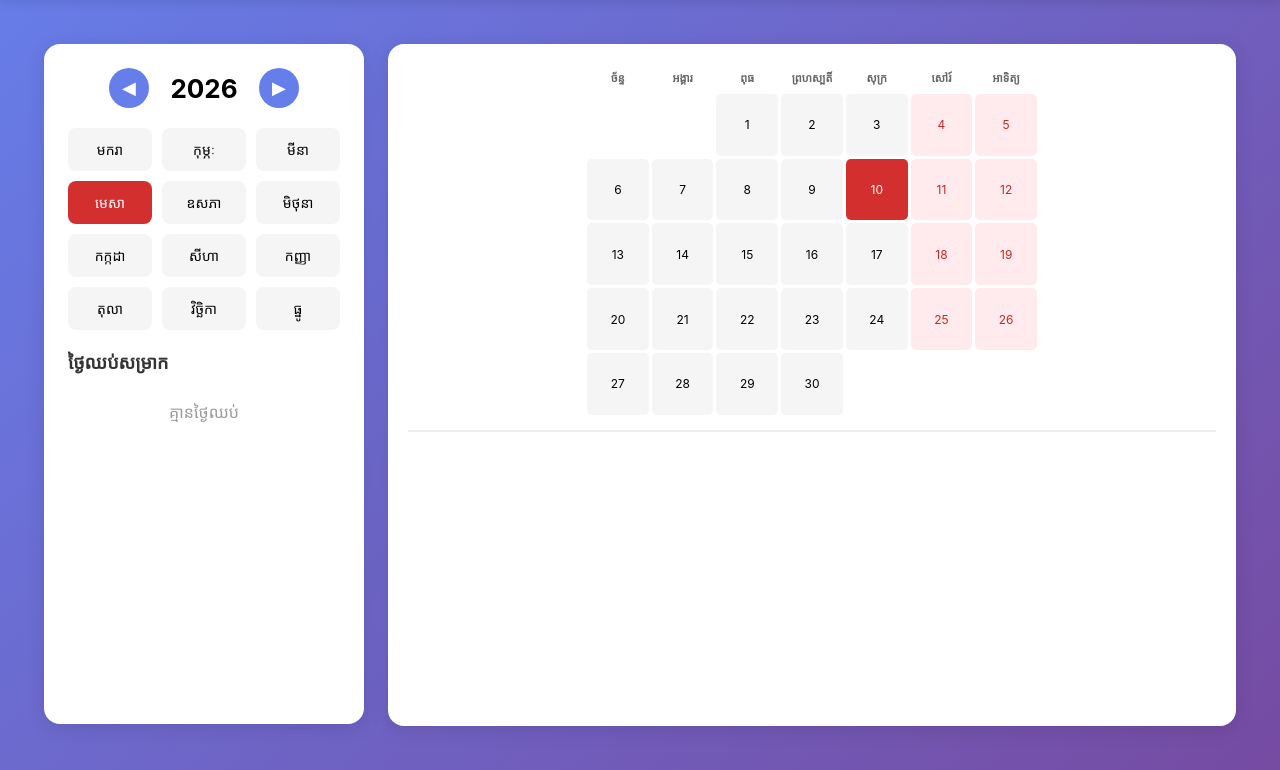
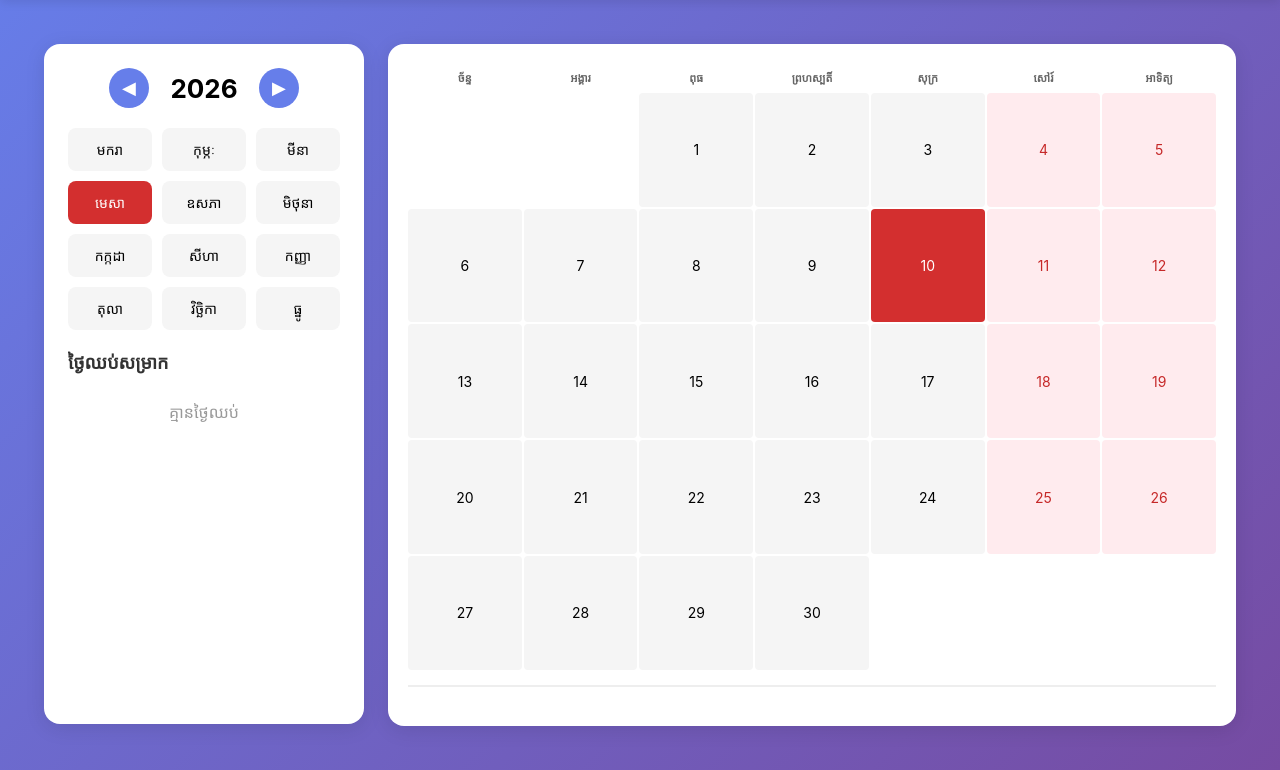
Before and after one commit to dyseyha68-maker/khmerpdf, a Django app: page /calendar/ in a window 1280 px wide. Shown: the part 60-830 px from the top of the page. Run offline with Django 4.2, Linux system fonts and the light colour scheme; data that the repository does not hold is empty; some web fonts are replaced.

Commit message:
Make calendar grid full width in right panel

```diff
--- a/templates/calendar.html
+++ b/templates/calendar.html
@@ -170,10 +170,8 @@
     .calendar-grid {
         display: grid;
         grid-template-columns: repeat(7, 1fr);
-        gap: 3px;
+        gap: 2px;
         width: 100%;
-        max-width: 450px;
-        margin: 0 auto;
     }
 
     .day-header {
@@ -191,8 +189,8 @@
         align-items: center;
         justify-content: center;
         background: #f5f5f5;
-        border-radius: 5px;
-        font-size: 12px;
+        border-radius: 4px;
+        font-size: 14px;
         cursor: pointer;
         transition: all 0.2s;
     }
```
